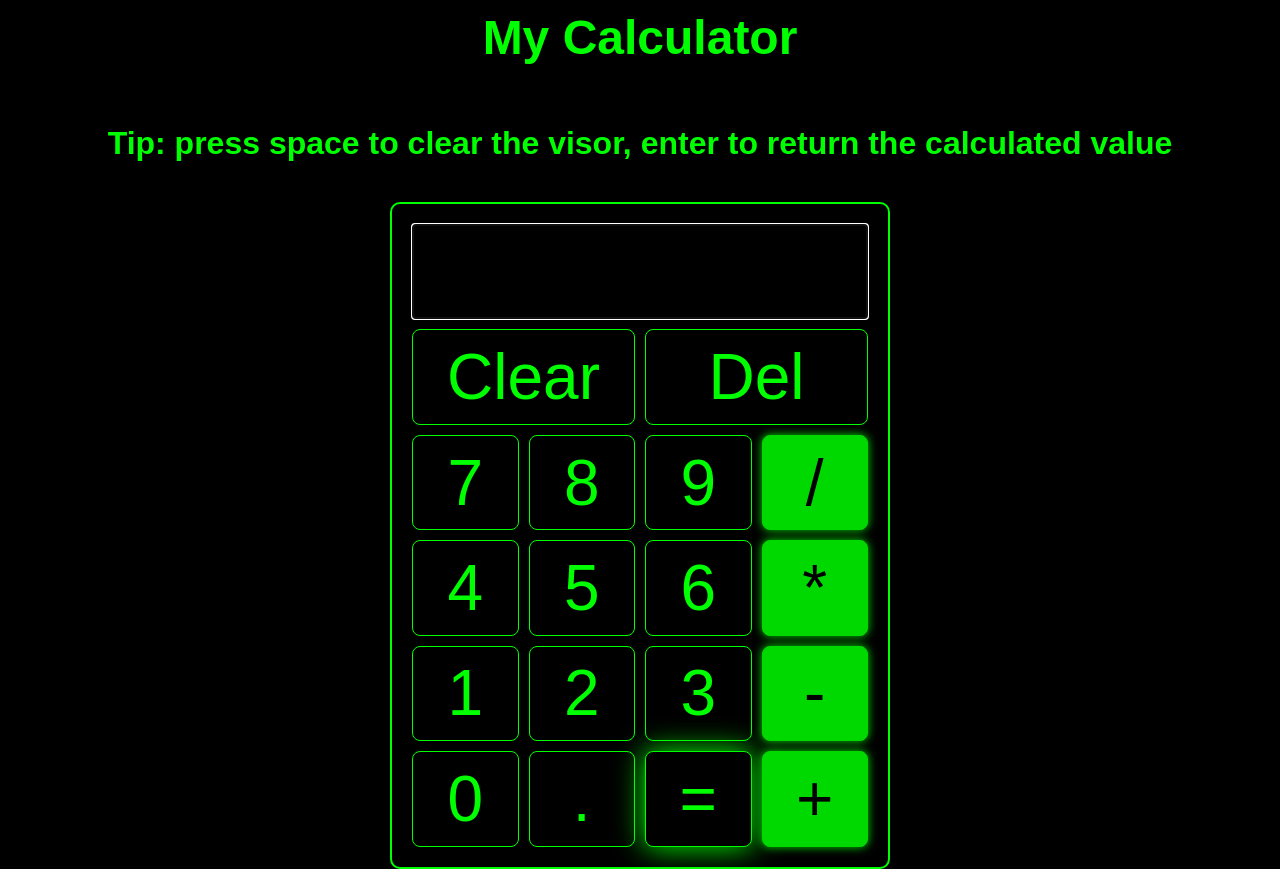
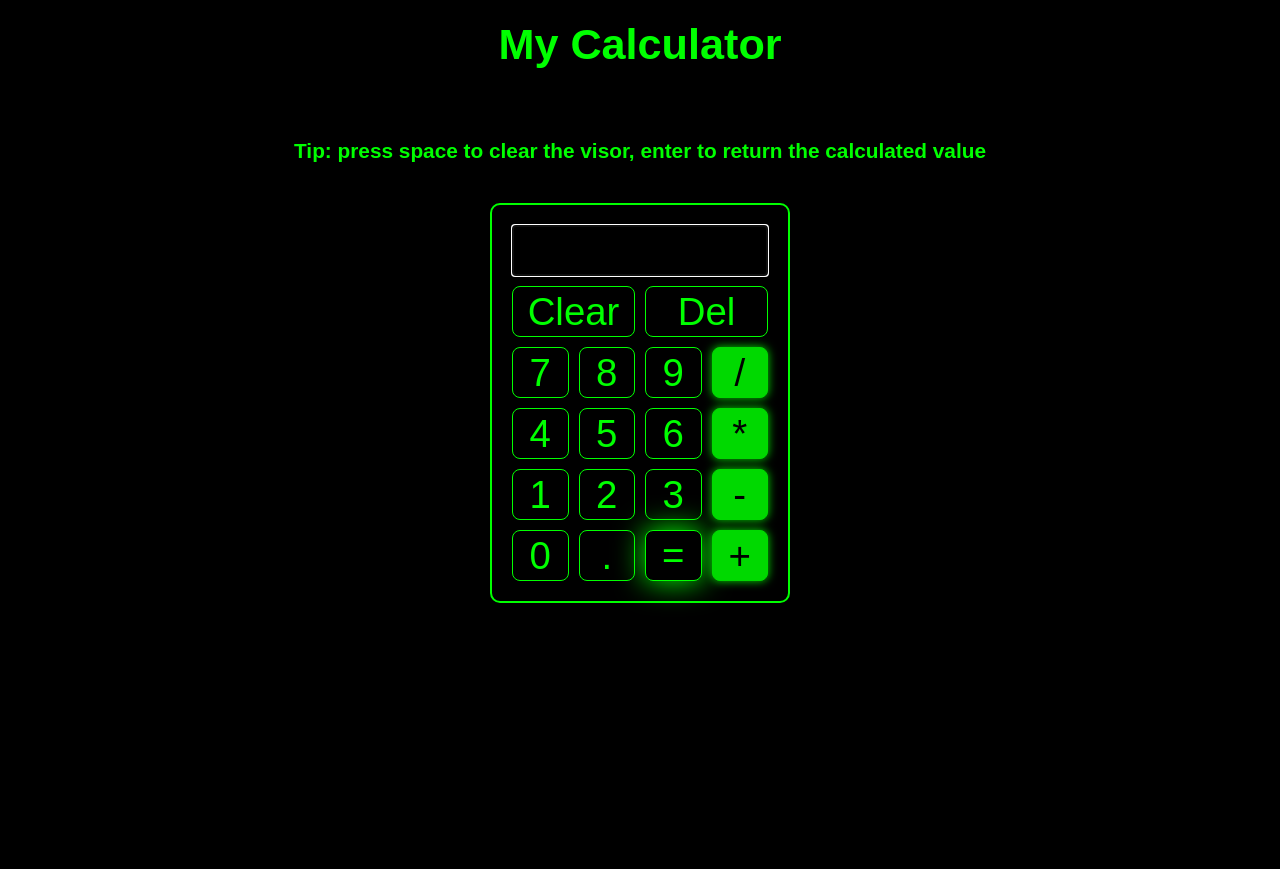
Before and after one commit to lukewood-1/my-calculator, a plain HTML site: page index.html in a window 1280 px wide. After the commit the page ends 800 px from the top, so only its background shows below. Drawn offline with Linux system fonts and the light colour scheme.

Commit message:
fix: reduce size of all elements
everything was too big for common resolutions, so a reduction in
measurements was necessary.

```diff
--- a/styles.css
+++ b/styles.css
@@ -16,19 +16,20 @@ background: var(--main-color);
 }
 
 h1 {
-	padding: 10px;
+	padding: 20px 10px;
 	margin-bottom: 10px;
-	font-size: 3em;
+	font-size: 2.7em;
 	color: var(--accent-color);
 }
 
 h3 {
 	color: var(--accent-color);
-	font-size: 2em;
+	font-size: 1.3em;
+	padding: 0 30px;
 }
 
 .container {
-	width: 500px;
+	width: 300px;
 	aspect-ratio: 3 / 4;
 	padding: 20px;
 	border: 2px solid var(--accent-color);
@@ -50,7 +51,7 @@ button {
 }
 
 button, input{
-	font-size: 2em;
+	font-size: 1.2em;
 	background: var(--main-color);
 	color: var(--accent-color);
 	border: 1px solid var(--accent-color);
```
